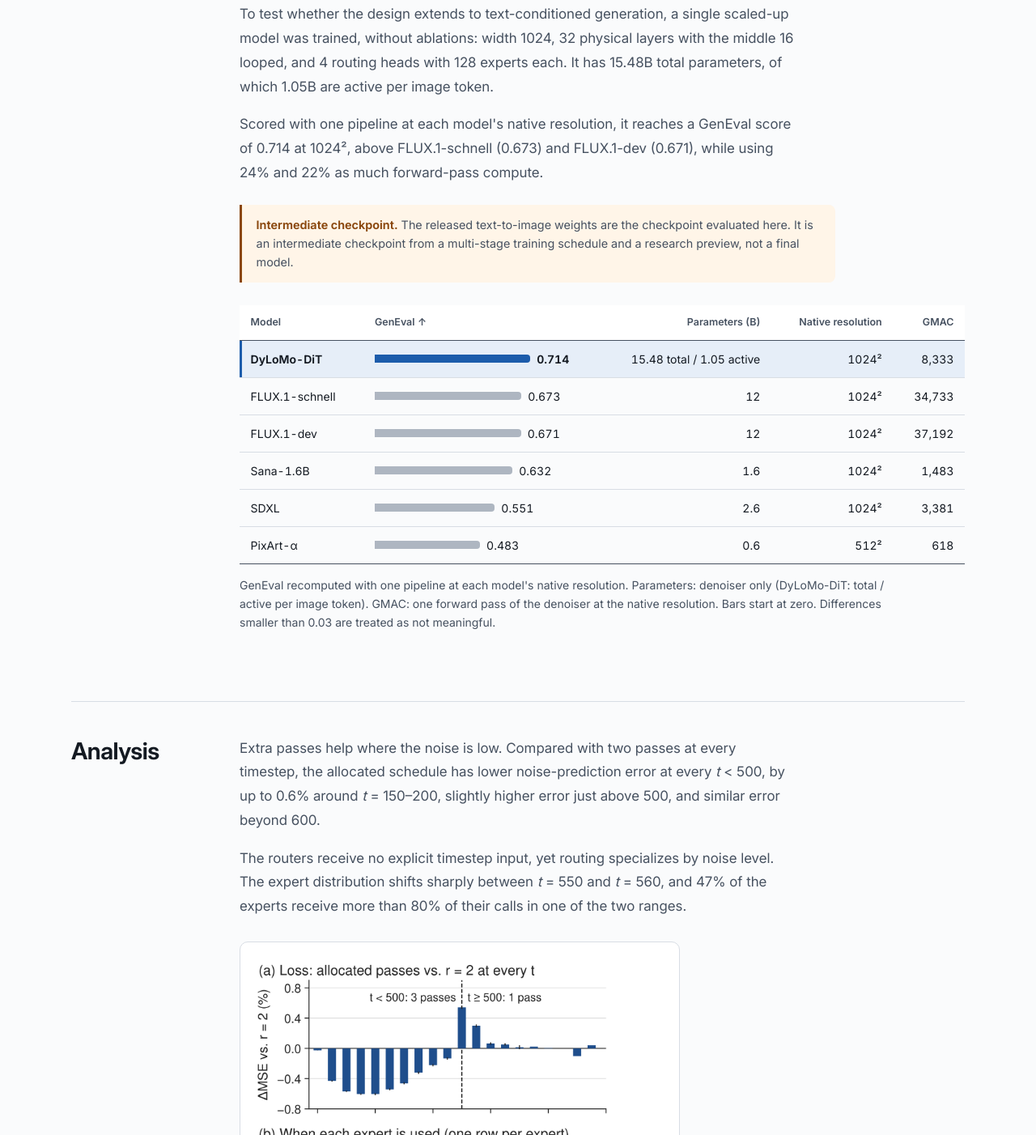
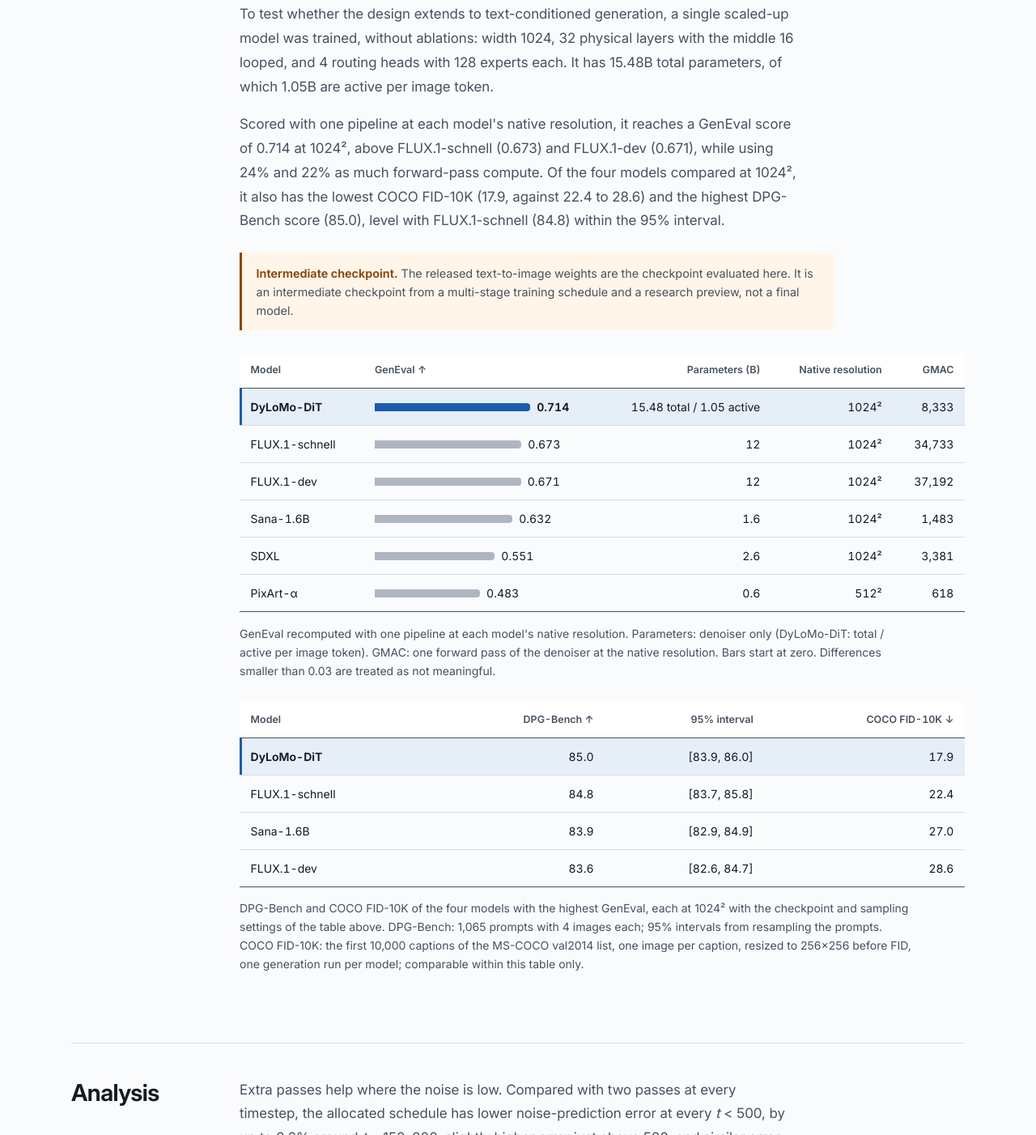
Before and after one commit to OneBoxCream/DyLoMo-DiT, a plain HTML site: page index.html in a window 1280 px wide. Shown: the part 5970-7372 px from the top of the page at 81% size. Drawn offline with Linux system fonts and the light colour scheme.

Commit message:
Project page: DPG-Bench and COCO FID-10K

```diff
--- a/index.html
+++ b/index.html
@@ -209,7 +209,7 @@
     <h3 class="sub">Text-to-image generation</h3>
     <div class="prose">
       <p>To test whether the design extends to text-conditioned generation, a single scaled-up model was trained, without ablations: width 1024, 32 physical layers with the middle 16 looped, and 4 routing heads with 128 experts each. It has 15.48B total parameters, of which 1.05B are active per image token.</p>
-      <p>Scored with one pipeline at each model's native resolution, it reaches a GenEval score of 0.714 at 1024², above FLUX.1-schnell (0.673) and FLUX.1-dev (0.671), while using 24% and 22% as much forward-pass compute.</p>
+      <p>Scored with one pipeline at each model's native resolution, it reaches a GenEval score of 0.714 at 1024², above FLUX.1-schnell (0.673) and FLUX.1-dev (0.671), while using 24% and 22% as much forward-pass compute. Of the four models compared at 1024², it also has the lowest COCO FID-10K (17.9, against 22.4 to 28.6) and the highest DPG-Bench score (85.0), level with FLUX.1-schnell (84.8) within the 95% interval.</p>
     </div>
     <p class="notice"><b>Intermediate checkpoint.</b> The released text-to-image weights are the checkpoint evaluated here. It is an intermediate checkpoint from a multi-stage training schedule and a research preview, not a final model.</p>
 
@@ -230,6 +230,21 @@
     </div>
     <p class="swipe">Swipe sideways to see all columns.</p>
     <p class="cap">GenEval recomputed with one pipeline at each model's native resolution. Parameters: denoiser only (DyLoMo-DiT: total / active per image token). GMAC: one forward pass of the denoiser at the native resolution. Bars start at zero. Differences smaller than 0.03 are treated as not meaningful.</p>
+
+    <div class="tbl-scroll block">
+      <table class="tbl">
+        <thead>
+          <tr><th scope="col">Model</th><th scope="col">DPG-Bench ↑</th><th scope="col">95% interval</th><th scope="col">COCO FID-10K ↓</th></tr>
+        </thead>
+        <tbody>
+          <tr class="is-ours"><th scope="row">DyLoMo-DiT</th><td>85.0</td><td>[83.9, 86.0]</td><td>17.9</td></tr>
+          <tr><th scope="row">FLUX.1-schnell</th><td>84.8</td><td>[83.7, 85.8]</td><td>22.4</td></tr>
+          <tr><th scope="row">Sana-1.6B</th><td>83.9</td><td>[82.9, 84.9]</td><td>27.0</td></tr>
+          <tr><th scope="row">FLUX.1-dev</th><td>83.6</td><td>[82.6, 84.7]</td><td>28.6</td></tr>
+        </tbody>
+      </table>
+    </div>
+    <p class="cap">DPG-Bench and COCO FID-10K of the four models with the highest GenEval, each at 1024² with the checkpoint and sampling settings of the table above. DPG-Bench: 1,065 prompts with 4 images each; 95% intervals from resampling the prompts. COCO FID-10K: the first 10,000 captions of the MS-COCO val2014 list, one image per caption, resized to 256×256 before FID, one generation run per model; comparable within this table only.</p>
   </div>
 </section>
 
```
